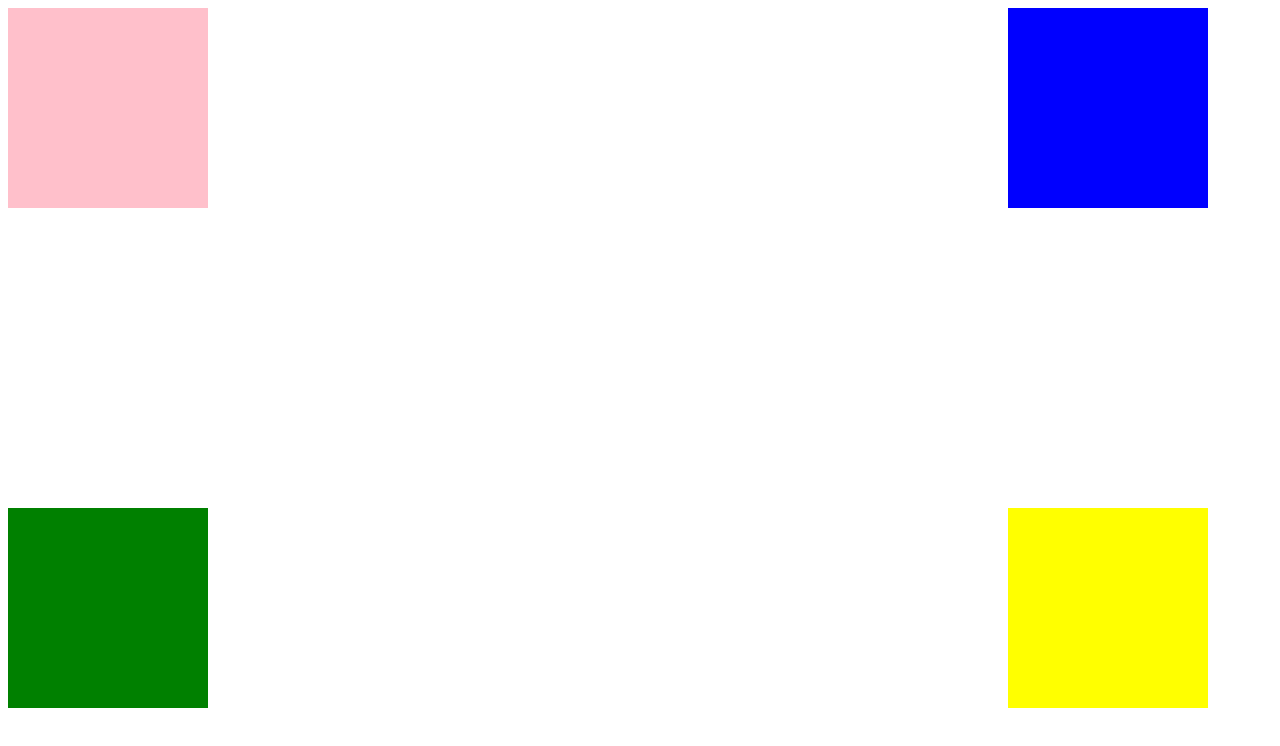
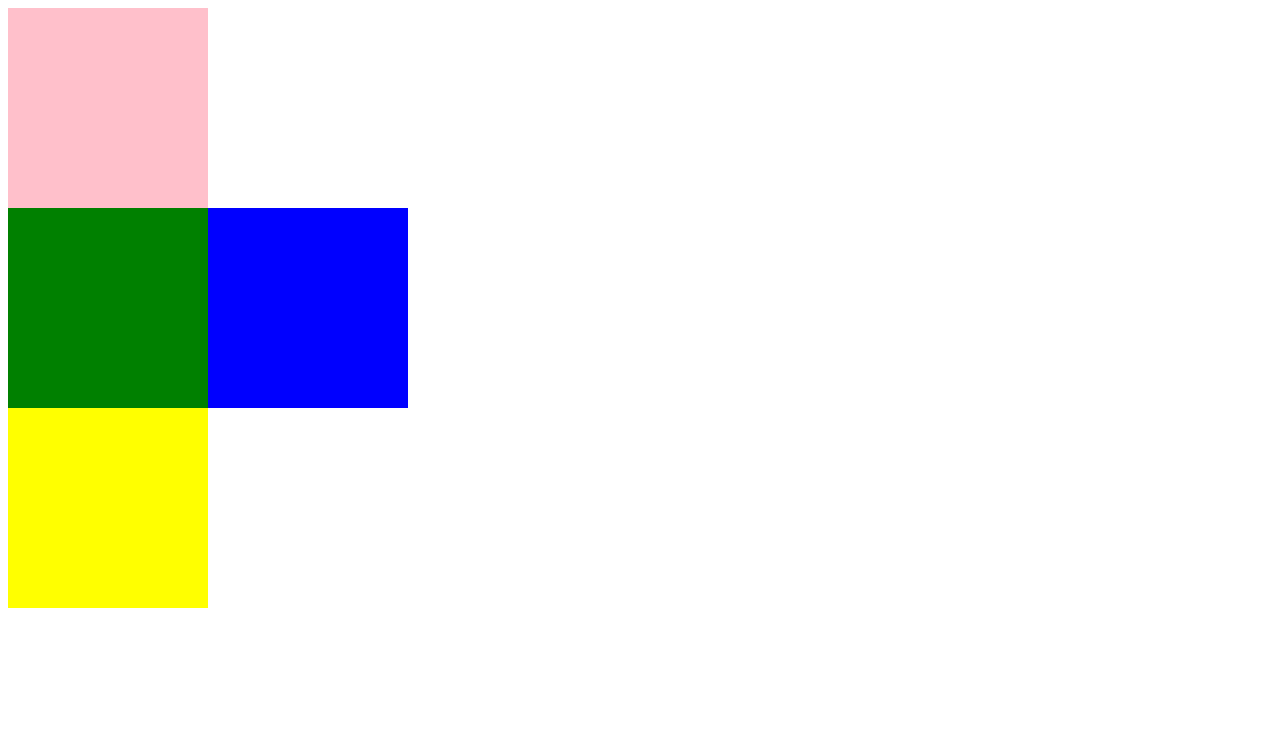
Before and after one commit to NellySaavedra/Positioning, a plain HTML site: page index.html in a window 1280 px wide. Drawn offline with Linux system fonts and the light colour scheme.

Commit message:
PositionRelativeAzul

```diff
--- a/index.html
+++ b/index.html
@@ -7,12 +7,9 @@
 	</head>
 	<body>
 
-		<div class="rosa">
+		<div class="rosa"></div>
+		<div class="verde">
 			<div class="azul"></div>
 		</div>
-
-		<div class="verde">
-			<div class="yellow"></div>
-		</div>
-
+		<div class="yellow"></div>
 	</body>
--- a/main.css
+++ b/main.css
@@ -6,20 +6,18 @@ div {
 }
 .rosa {
 	background-color: pink;
-	position: absolute;
+	position: static;
 }
 .azul {
 	background-color: blue;
-	position: absolute;
-	margin-left: 1000px;
+	position: relative;
+	left: 200px;
 }
 .verde {
 	background-color: green;
-	position: absolute;
-	margin-top: 500px;
+	position: static;
 }
 .yellow {
 	background-color: yellow;
-	position: absolute;
-	margin-left: 1000px;
+	position: static;
 }
```
